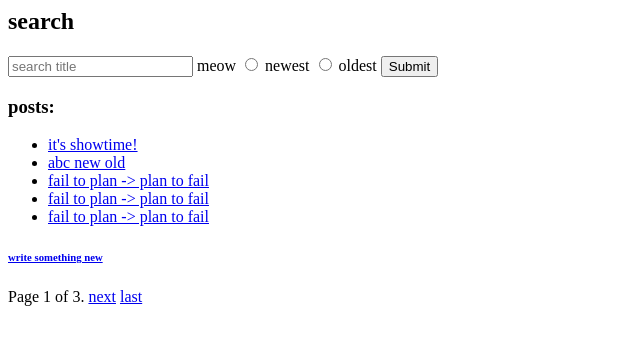
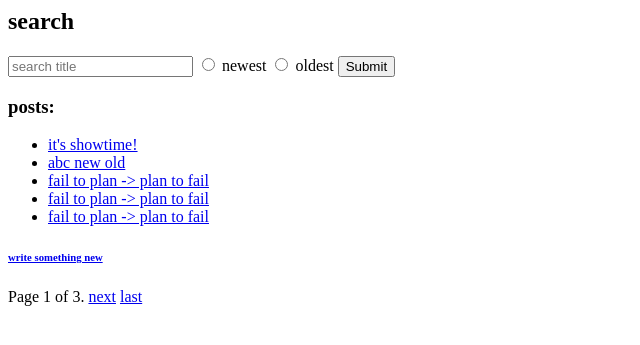
Before and after one commit to Moeen89/blog-django, a Django app: page /blog/ in a window 1280 px wide. Shown: the top 345 px of the page, without its empty margins (0-640 px from the left). Run offline with Django 5.2, Linux system fonts and the light colour scheme; data comes from the database, SQL or seed files in the repository.

Commit message:
remove 'meow'

```diff
--- a/blog/templates/blog/index.html
+++ b/blog/templates/blog/index.html
@@ -3,7 +3,7 @@
 
     <form action="{% url 'blog:search' %}" method="get">
         <input type="text" name="title" id="text"  placeholder="search title">
-        <label for="text"> meow </label>
+        <label for="text">  </label>
         <input type="radio" id="asc" name="sort" value="newest">
         <label for="asc">newest</label>
         <input type="radio" id="des" name="sort" value="oldest">
```
